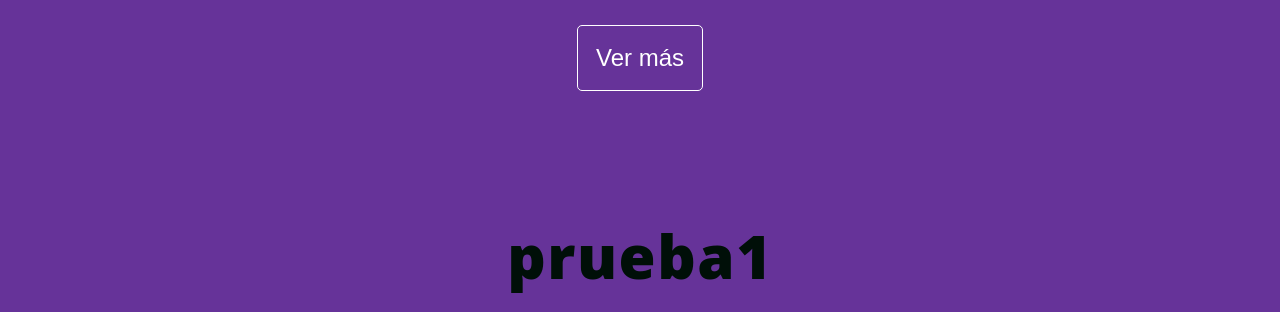
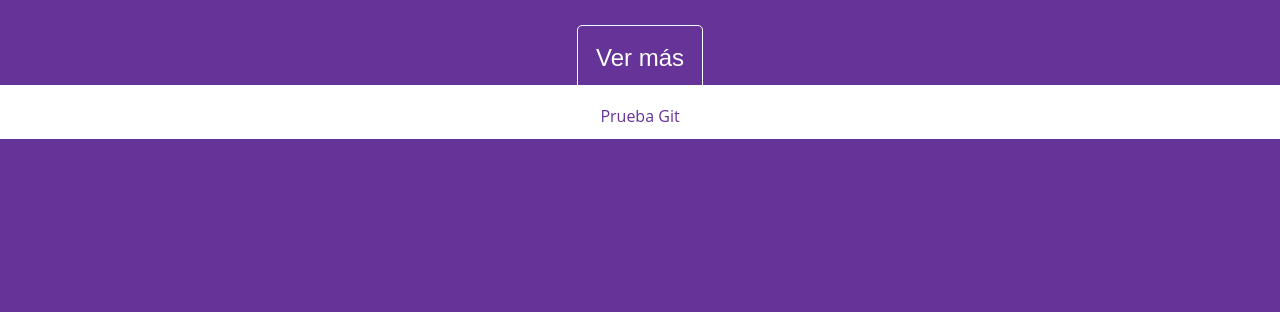
Before and after one commit to Piensaentuweb/Clase3, a plain HTML site: page index.html in a window 1280 px wide. Shown: the part 661-973 px from the top of the page. After the commit the page ends 864 px from the top, so only its background shows below. Drawn offline with Linux system fonts and the light colour scheme.

Commit message:
se crea footer

```diff
--- a/index.html
+++ b/index.html
@@ -7,7 +7,7 @@
     <meta http-equiv="X-UA-Compatible" content="IE=edge">
     <meta name="viewport" content="width=device-width, initial-scale=1.0">
     <link rel="stylesheet" href="style.css">
-    <title>Tarea 1</title>
+    <title>Versionadno con Git</title>
 </head>
 
 <body>
@@ -32,7 +32,11 @@
     </header>
     <!-- FIN HEADER  -->
 
-<h1>prueba1</h1>
+
+    <div class="footer">
+        <p style="padding-top: 20px;">Prueba Git</p>
+      </div>
+
 </body>
 
 </html>
--- a/style.css
+++ b/style.css
@@ -66,3 +66,14 @@ nav {
     cursor: pointer;
 
   }
+
+  .footer {
+    position: fixed;
+    left: 0;
+    bottom: 0px;
+    width: 100%;
+    background-color: white;
+    color: rebeccapurple;
+    text-align: center;
+    height: 54px;
+ }
```
